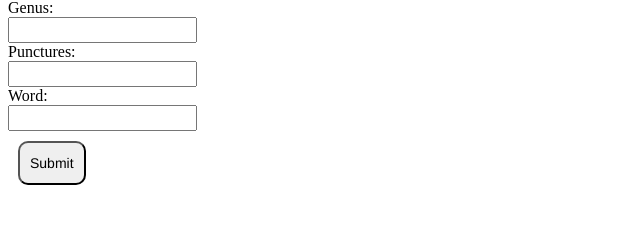
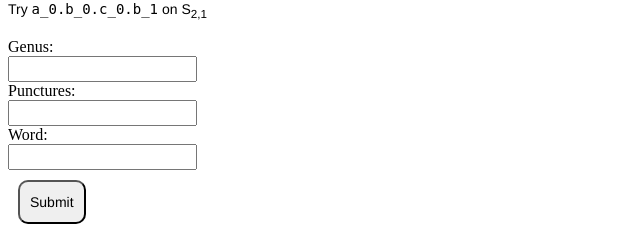
Before and after one commit to MarkCBell/periodic, a Django app: template quotient/templates/quotient/index.html in a window 1280 px wide. Shown: the part 677-919 px from the top of the page, without its empty margins (0-640 px from the left). Before the commit the page ends 862 px from the top, so only its background shows below. Run offline with Django 3.2, Linux system fonts and the light colour scheme; the template is opened without the code that fills it: values that come from a table or form of the project are taken from there, others are empty.

Commit message:
Added example.

```diff
--- a/quotient/templates/quotient/index.html
+++ b/quotient/templates/quotient/index.html
@@ -7,6 +7,8 @@
     <p>Choose a genus and number of punctures (we require that g &#x2265; 0, n > 0 and 6g - 3n + 6 > 0) </p>
 
     <div> <img src="{% static 'surface.svg' %}" alt="Generating set" width=60% class="marginauto"> </div>
+
+    <p> Try <tt>a_0.b_0.c_0.b_1</tt> on S<sub>2,1</sub> </p>
 
     <form action='' method='post'>
         {% csrf_token %}
```
